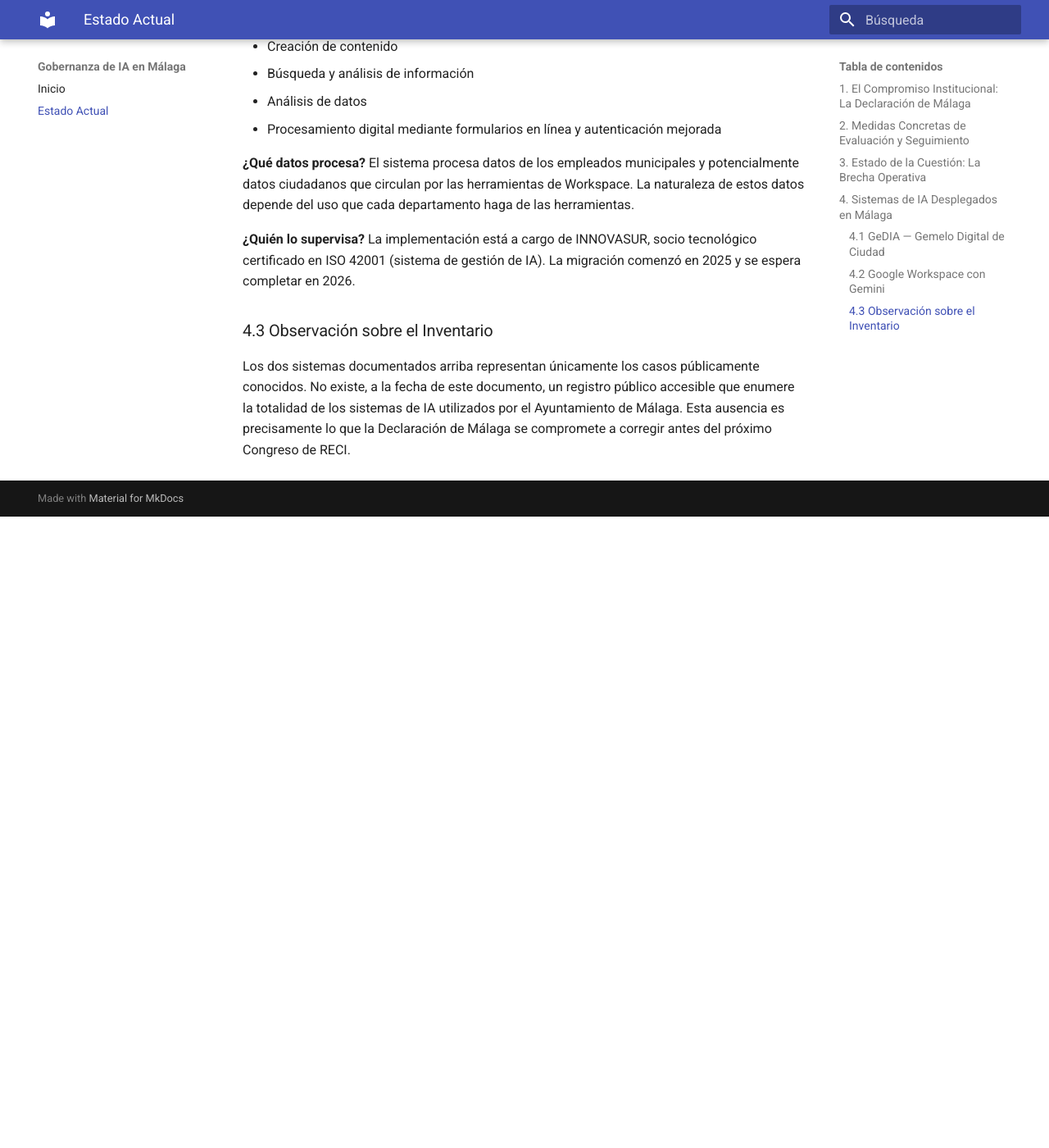
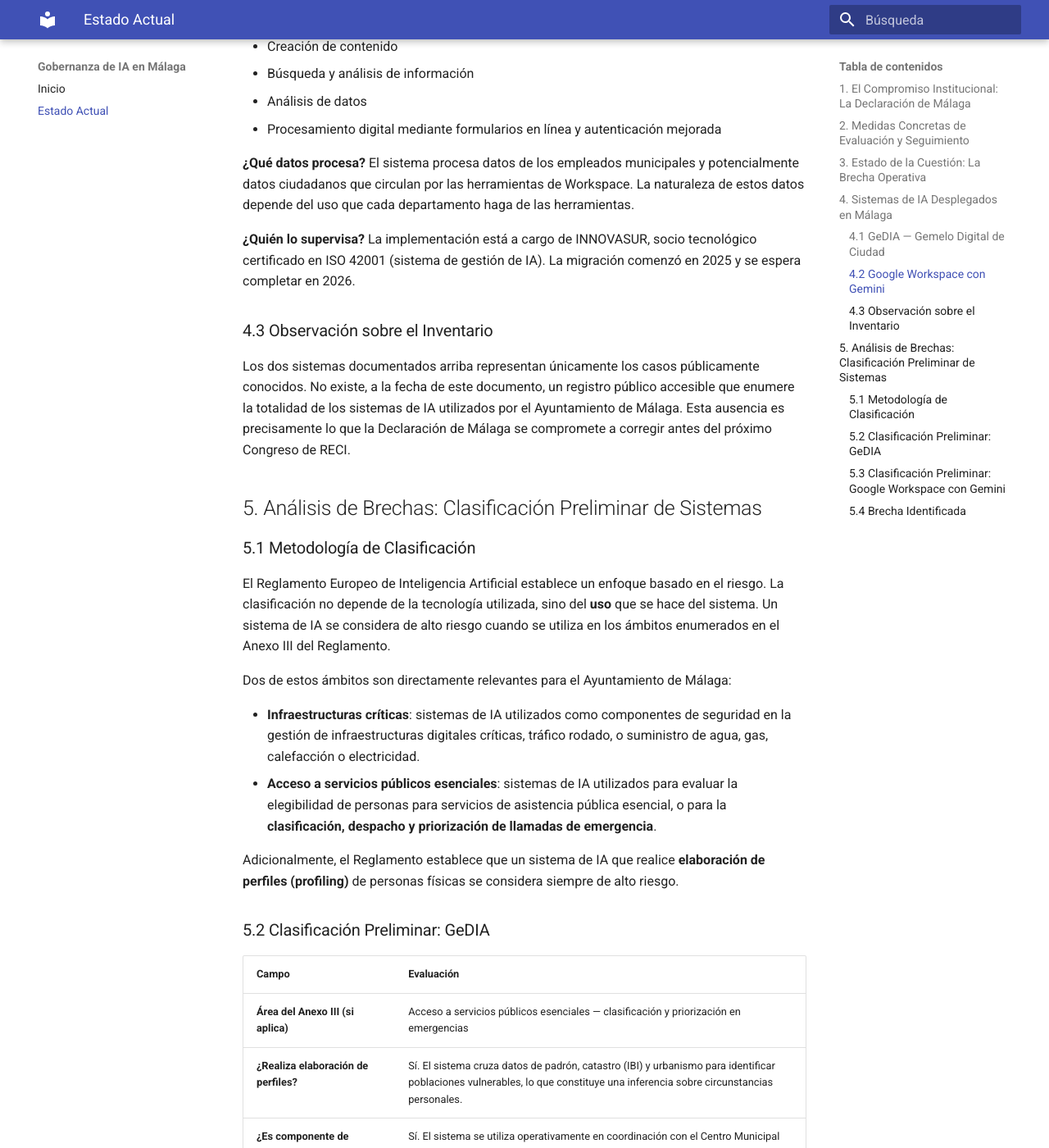
Before and after one commit to houda-benlemmouden/malaga-ai-governance, an MkDocs documentation site: the page built from docs/current-state.md, in a window 1280 px wide and 1400 px high, scrolled down 2825 px. Shown: the whole window at 82% size. Built offline with MkDocs 1.6.1 and Material for MkDocs 9.7.7, drawn with Linux system fonts in a browser that asks for light colours; before the commit the page ends 3455 px from its top, so only the background shows below that; some of the changed text lies outside the part shown.

Commit message:
analisis

```diff
--- a/docs/current-state.md
+++ b/docs/current-state.md
@@ -93,3 +93,46 @@ La implementación está a cargo de INNOVASUR, socio tecnológico certificado en
 ### 4.3 Observación sobre el Inventario
 
 Los dos sistemas documentados arriba representan únicamente los casos públicamente conocidos. No existe, a la fecha de este documento, un registro público accesible que enumere la totalidad de los sistemas de IA utilizados por el Ayuntamiento de Málaga. Esta ausencia es precisamente lo que la Declaración de Málaga se compromete a corregir antes del próximo Congreso de RECI.
+
+## 5. Análisis de Brechas: Clasificación Preliminar de Sistemas
+
+### 5.1 Metodología de Clasificación
+
+El Reglamento Europeo de Inteligencia Artificial establece un enfoque basado en el riesgo. La clasificación no depende de la tecnología utilizada, sino del **uso** que se hace del sistema. Un sistema de IA se considera de alto riesgo cuando se utiliza en los ámbitos enumerados en el Anexo III del Reglamento.
+
+Dos de estos ámbitos son directamente relevantes para el Ayuntamiento de Málaga:
+
+- **Infraestructuras críticas**: sistemas de IA utilizados como componentes de seguridad en la gestión de infraestructuras digitales críticas, tráfico rodado, o suministro de agua, gas, calefacción o electricidad.
+- **Acceso a servicios públicos esenciales**: sistemas de IA utilizados para evaluar la elegibilidad de personas para servicios de asistencia pública esencial, o para la **clasificación, despacho y priorización de llamadas de emergencia**.
+
+Adicionalmente, el Reglamento establece que un sistema de IA que realice **elaboración de perfiles (profiling)** de personas físicas se considera siempre de alto riesgo.
+
+### 5.2 Clasificación Preliminar: GeDIA
+
+| Campo | Evaluación |
+|-------|------------|
+| **Área del Anexo III (si aplica)** | Acceso a servicios públicos esenciales — clasificación y priorización en emergencias |
+| **¿Realiza elaboración de perfiles?** | Sí. El sistema cruza datos de padrón, catastro (IBI) y urbanismo para identificar poblaciones vulnerables, lo que constituye una inferencia sobre circunstancias personales. |
+| **¿Es componente de seguridad de infraestructura crítica?** | Sí. El sistema se utiliza operativamente en coordinación con el Centro Municipal de Emergencias (CME) durante situaciones de emergencia por inundaciones. |
+| **Clasificación preliminar** | **Alto riesgo** |
+| **Justificación** | El sistema se utiliza para identificar y priorizar poblaciones vulnerables durante emergencias, lo que puede afectar el acceso a asistencia y protección. Además, realiza elaboración de perfiles mediante el cruce de múltiples conjuntos de datos personales. |
+
+### 5.3 Clasificación Preliminar: Google Workspace con Gemini
+
+| Campo | Evaluación |
+|-------|------------|
+| **Área del Anexo III (si aplica)** | No determinada. Depende del uso que cada departamento haga de la herramienta. |
+| **¿Realiza elaboración de perfiles?** | No de forma inherente. El sistema es de propósito general. |
+| **¿Es componente de seguridad de infraestructura crítica?** | No. Es una herramienta de productividad. |
+| **Clasificación preliminar** | **Requiere análisis adicional** |
+| **Justificación** | Al tratarse de un sistema de propósito general desplegado a más de 3.500 empleados, su clasificación depende del uso concreto. Algunos usos podrían ser de alto riesgo (por ejemplo, si se utiliza para evaluar solicitudes de ayuda social), mientras que otros serían de riesgo mínimo. La clasificación debe realizarse a nivel de caso de uso, no de herramienta. |
+
+### 5.4 Brecha Identificada
+
+El análisis anterior revela una brecha operativa significativa:
+
+- La Declaración de Málaga compromete a las entidades a elaborar un inventario de sistemas de IA.
+- El Reglamento Europeo de IA exige que los sistemas de alto riesgo cumplan obligaciones específicas.
+- Sin embargo, **no existe una metodología definida** para identificar los sistemas de IA en uso, clasificarlos según su nivel de riesgo, y documentarlos en un registro accesible.
+
+Esta brecha es el objeto de la propuesta que se presenta en la siguiente sección.
```
